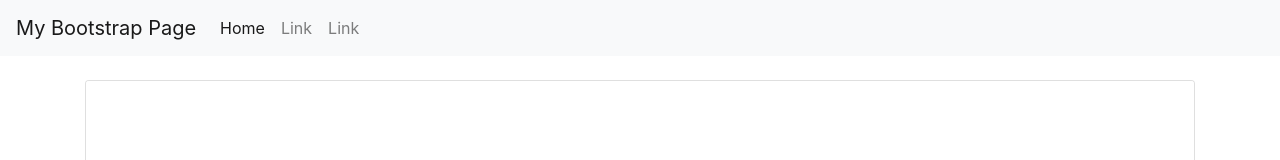
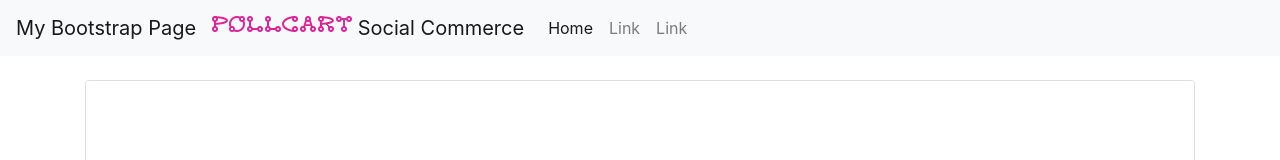
Before and after one commit to helpmedecide/helpmedecide.github.io, a plain HTML site: page index.html in a window 1280 px wide. Shown: the top 160 px of the page. Drawn offline with nearby package versions, Linux system fonts and the light colour scheme.

Commit message:
Update index.html

```diff
--- a/index.html
+++ b/index.html
@@ -17,6 +17,10 @@
 
 <nav class="navbar navbar-expand-lg navbar-light bg-light">
     <a class="navbar-brand" href="#">My Bootstrap Page</a>
+     <a class="navbar-brand" href="#">
+      <img src="/images/pollcart-transparent.png" alt="Pollcart" height="16" class="d-inline-block align-text-top">
+      Social Commerce
+    </a>
     <button class="navbar-toggler" type="button" data-toggle="collapse" data-target="#navbarNav"
             aria-controls="navbarNav" aria-expanded="false" aria-label="Toggle navigation">
         <span class="navbar-toggler-icon"></span>
```
